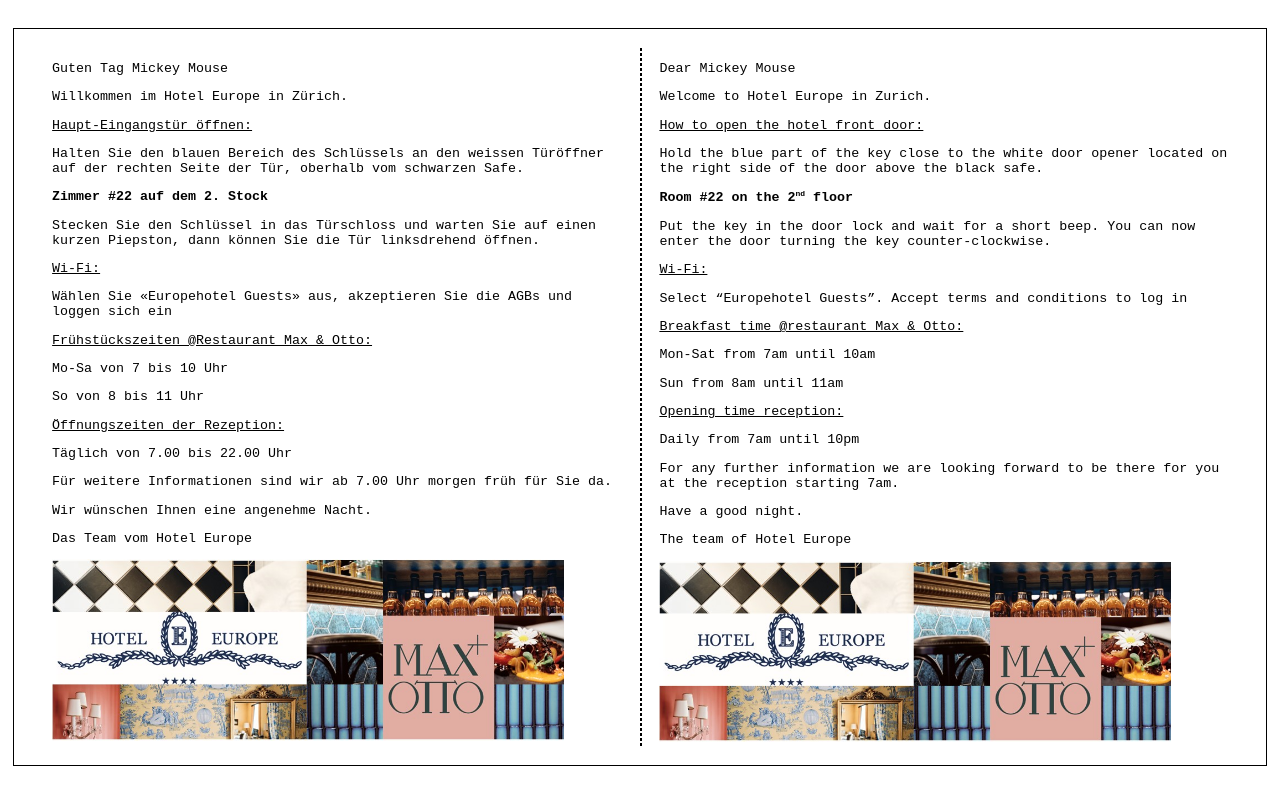
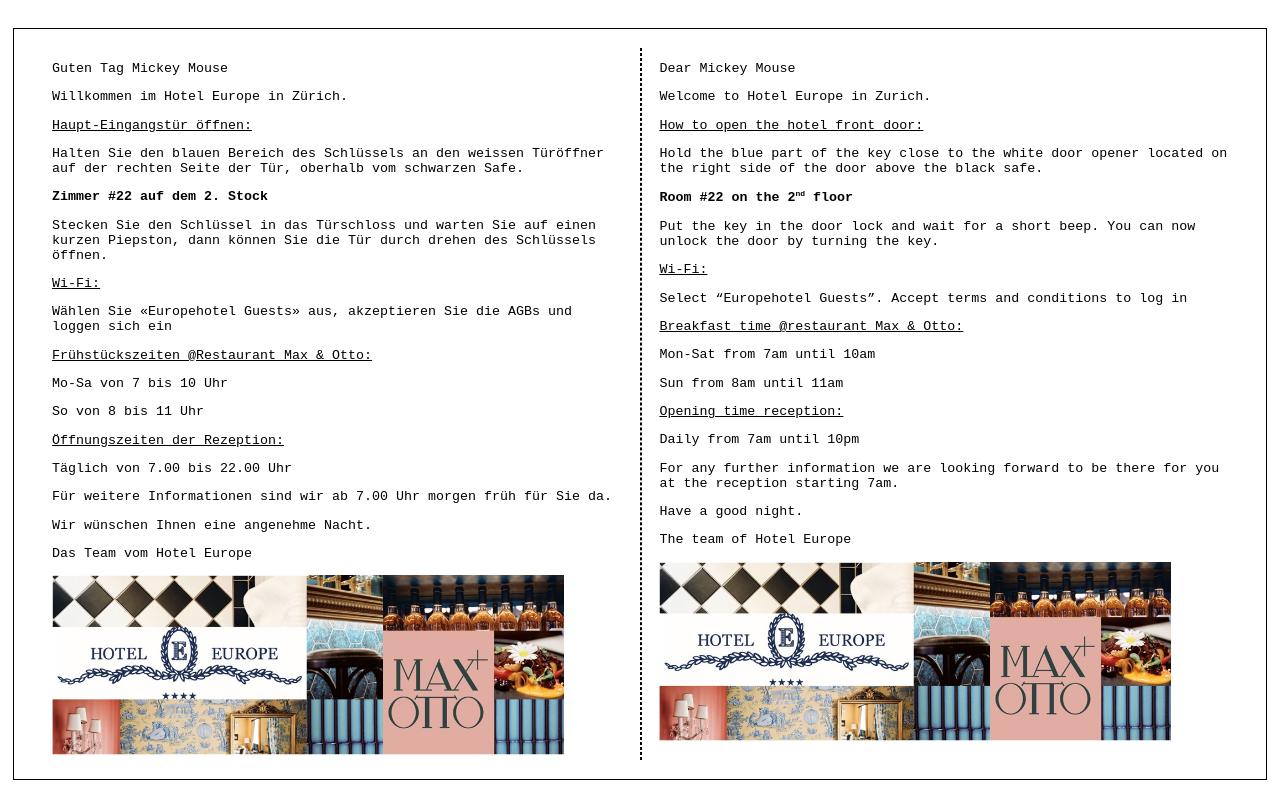
Before and after one commit to melusc/late-checkin-printout, a SvelteKit app: page / in a window 1280 px wide. Shown: the part 963-1756 px from the top of the page. Built offline with nearby package versions, Linux system fonts and the light colour scheme.

Commit message:
Remove direction to rotate key

```diff
--- a/src/routes/info/page-english.svelte
+++ b/src/routes/info/page-english.svelte
@@ -25,8 +25,8 @@
 	</p>
 	<p class="bold"><RoomEnglish {room} /></p>
 	<p>
-		Put the key in the door lock and wait for a short beep. You can now enter
-		the door turning the key counter-clockwise.
+		Put the key in the door lock and wait for a short beep. You can now unlock
+		the door by turning the key.
 	</p>
 	<p class="title">Wi-Fi:</p>
 	<p>Select “Europehotel Guests”. Accept terms and conditions to log in</p>
--- a/src/routes/info/page-german.svelte
+++ b/src/routes/info/page-german.svelte
@@ -26,7 +26,7 @@
 	<p class="bold"><RoomGerman {room} /></p>
 	<p>
 		Stecken Sie den Schlüssel in das Türschloss und warten Sie auf einen kurzen
-		Piepston, dann können Sie die Tür linksdrehend öffnen.
+		Piepston, dann können Sie die Tür durch drehen des Schlüssels öffnen.
 	</p>
 	<p class="title">Wi-Fi:</p>
 	<p>
```
